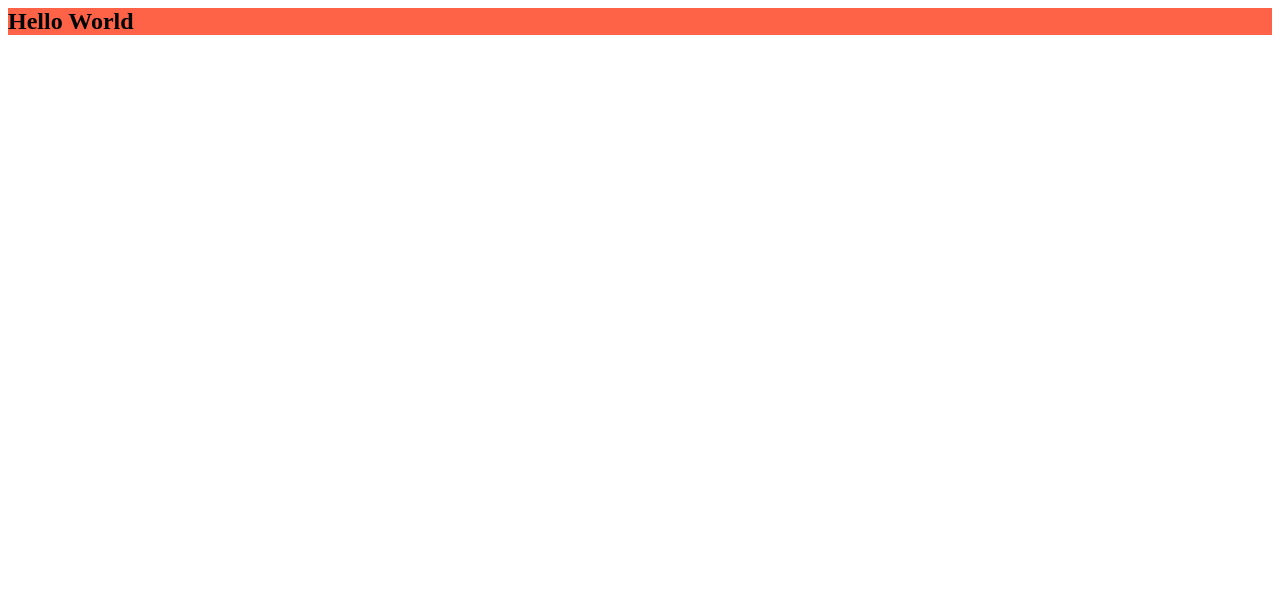
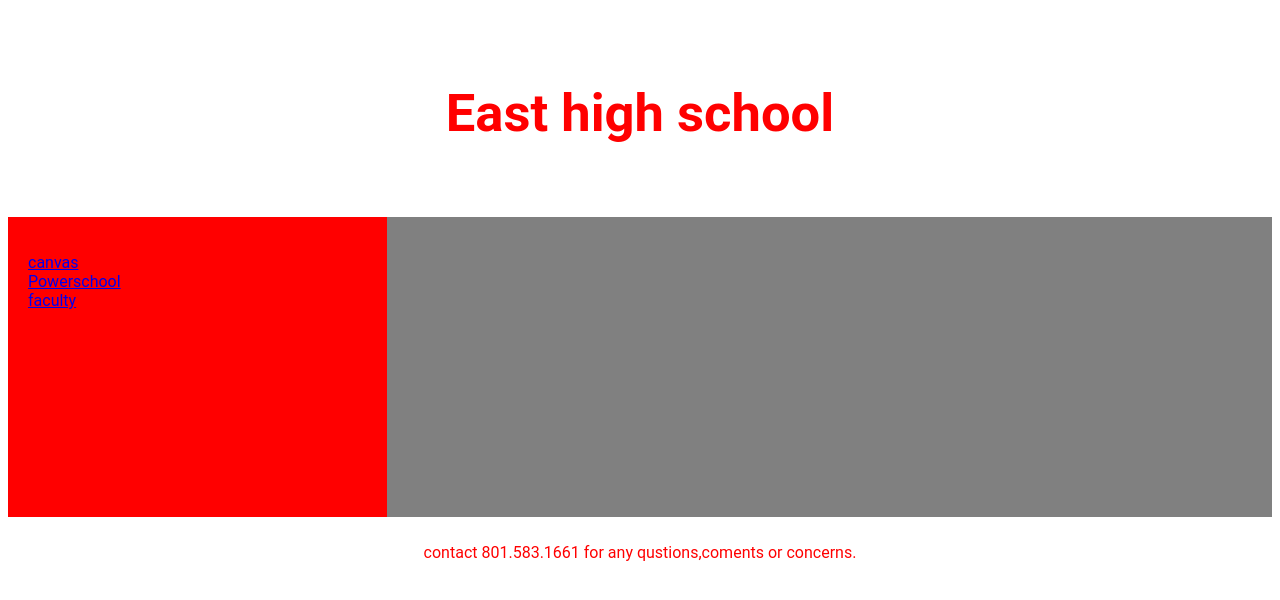
Before and after one commit to bryantb148/east-high-website, a plain HTML site: page index.html in a window 1280 px wide. Drawn offline with Linux system fonts and the light colour scheme.

Commit message:
big wesbite

```diff
--- a/index.html
+++ b/index.html
@@ -1,40 +1,103 @@
-<body>
-   <article>
-  <header>
-      <h1 style="background-color:tomato;">Hello World</h1>
+<!DOCTYPE html>
+<html lang="en">
+<head>
+<title>east high copyat website</title>
+<meta charset="utf-8">
+<meta name="viewport" content="width=device-width, initial-scale=1">
+<style>
+* {
+  box-sizing: border-box;
+}
 
-<p style="background-color:Tomato;">
+body {
+  font-family: roboto, sans-serif;
+}
 
 
+header {
+  background-color: #0000;
+  padding: 30px;
+  text-align: center;
+  font-size: 35px;
+  color: red;
+}
 
 
+nav {
+  float: left;
+  width: 30%;
+  height: 300px;
+  background: #ff0000;
+  padding: 20px;
+}
+
+ nav {
+  float: ;
+  width: 30%;
+  height: 300px;
+  background: ;
+  padding: 20px;
+}
+nav ul {
+  list-style-type: none;
+  padding: 0;
+}
+
+article {
+  float: left;
+  padding: 20px;
+  width: 70%;
+  background-color: #808080;
+  height: 300px;
+}
+
+section::after {
+  content: "";
+  display: table;
+  clear: both;
+}
 
 
+footer {
+  background-color: #00;
+  padding: 10px;
+  text-align: center;
+  color:red;
+}
 
 
+@media (max-width: 600px) {
+  nav, article {
+    width: 100%;
+    height: auto;
+  }
+}
+</style>
+</head>
+<body>
 
 
+<header>
+  <h2>East high school</h2>
+</header>
 
+<section>
+  <nav>
+    <ul>
+      <li><a href="#">canvas</a></li>
+      <li><a href="#">Powerschool</a></li>
+      <li><a href="#">faculty</a></li>
+    </ul>
+  </nav>
 
+  <article>
 
+  </article>
+</section>
 
-
-
-
-
-
-
-
-
-
-
-
-
-
-
-
-
-
-
+<footer>
+  <p>contact 801.583.1661 for any qustions,coments or concerns. </p>
+</footer>
 
 </body>
+</html>
```
Also changed, not shown: 1 other file.
